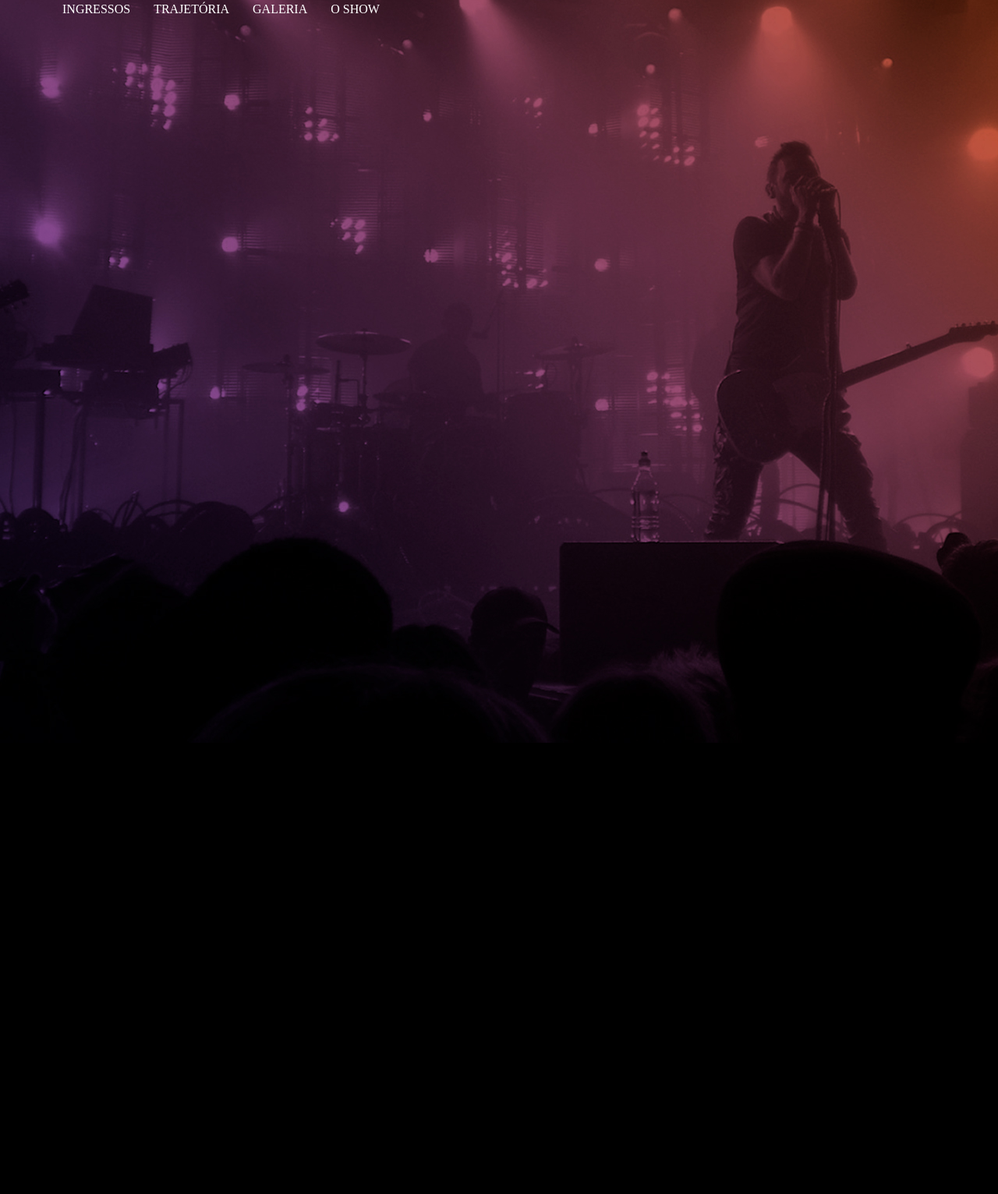
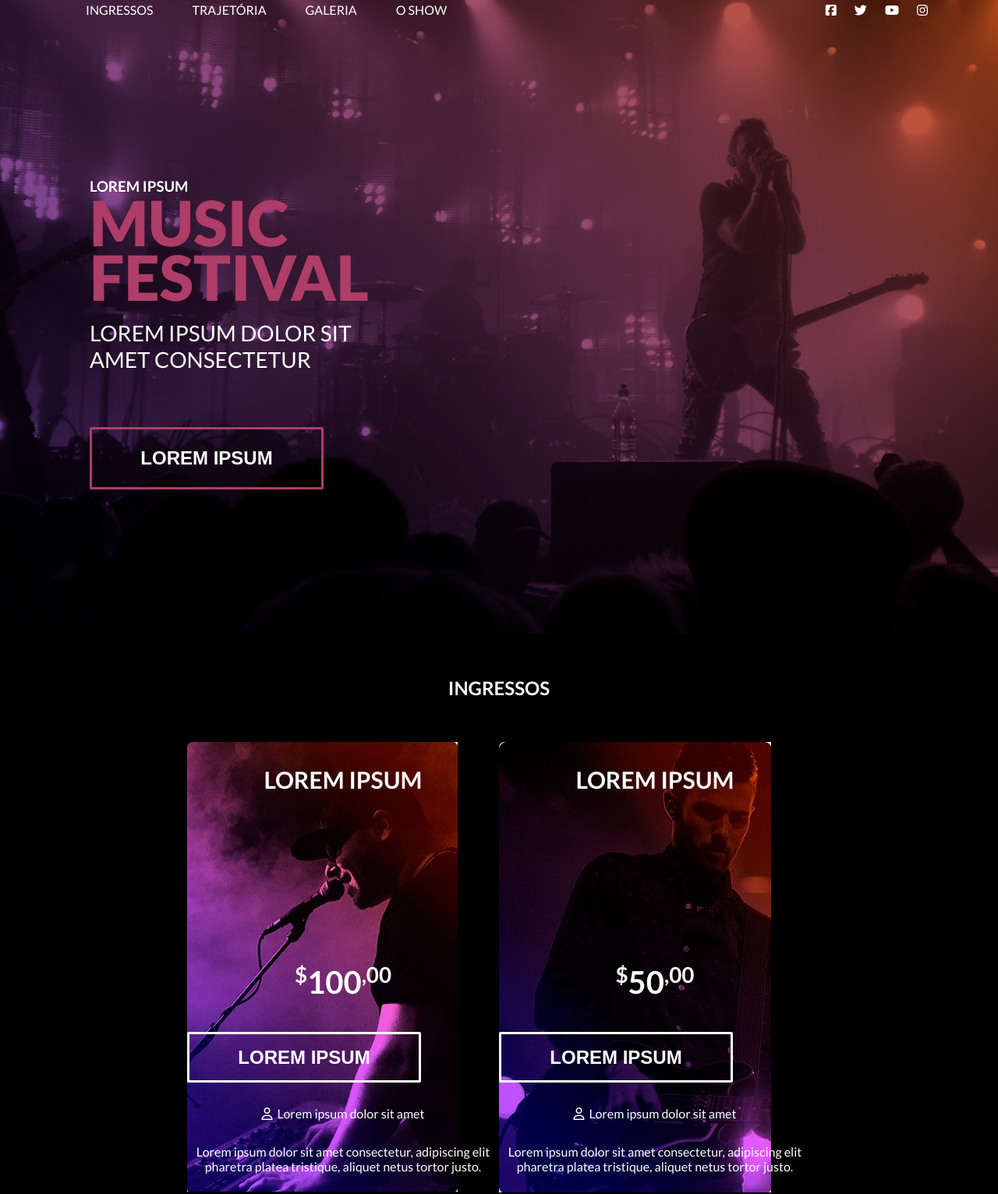
Before and after one commit to Neonila19/Music-Festival, a plain HTML site: page index.html in a window 1280 px wide. Shown: the part 27-1559 px from the top of the page at 78% size. Before the commit the page ends 980 px from the top, so only its background shows below. Drawn offline with Linux system fonts and the light colour scheme.

Commit message:
"third-commit"

```diff
--- a/index.html
+++ b/index.html
@@ -1,23 +1,27 @@
 <!DOCTYPE html>
-<html lang="en">
+<html lang="pt">
 <head>
     <meta charset="UTF-8">
     <meta name="viewport" content="width=device-width, initial-scale=">
-    <meta name="description" content="описание">
-    <meta name="keywords" content="ключевые слова">
+    <meta name="description" content="Music Festival">
+    <meta name="keywords" content="Music Festival">
     <meta http-equiv="X-UA-Compatible" content="IE=edge,chrome=1">
-    <meta property="og:title" content="">
-    <meta property="og:type" content="">
+    <meta property="og:title" content="Music Festival">
+    <meta property="og:type" content="Festival">
     <meta property="og:url" content="">
     <meta property="og:image" content="">
     <meta property="og:site_name" content="">
-    <meta property="og:description" content="">
+    <meta property="og:description" content="Music Festival">
     <title>Music Festival</title>
+    <link rel="preconnect" href="https://fonts.gstatic.com">
+    <link href="https://fonts.googleapis.com/css2?family=Lato:wght@300;400;700;900&display=swap" rel="stylesheet">
+    <script src="https://kit.fontawesome.com/59b7b5cd4e.js" crossorigin="anonymous"></script>
     <link rel="stylesheet" href="./style/custom.css">
 </head>
 <body>
     <header>
         <div class="container">
+            <div class="flex-wrap">
                 <nav>
                     <ul>
                         <li><a href="#">ingressos</a></li>
@@ -26,7 +30,46 @@
                         <li><a href="#">o show</a></li>
                     </ul>
                 </nav>
+                <div class="icons">
+                    <i class="fab fa-facebook-square"></i>
+                    <i class="fab fa-twitter"></i>
+                    <i class="fab fa-youtube"></i>
+                    <i class="fab fa-instagram"></i>
+                </div>
+            </div>
         </div>
     </header>
+    <section class="header-block">
+        <div class="container">
+            <div class="header-box">
+                <h3>Lorem ipsum</h3>
+                <h1>music<span>festival</span></h1>
+                <p>Lorem ipsum dolor sit amet consectetur</p>
+                <button class="btn btn-1">Lorem ipsum</button>
+            </div>
+        </div>
+    </section>
+    <section class="tickets-block">
+        <div class="container">
+            <h2>Ingressos</h2>
+            <div class="flex-container">
+                <div class="tickets_img_left">
+                    <h3>Lorem ipsum</h3>
+                    <h4><sup><small>$</small></sup>100<sup><small>,00</small></sup></h4>
+                    <button class="btn btn-2">Lorem ipsum</button>
+                    <p><i class="far fa-user"></i>Lorem ipsum dolor sit amet</p>
+                    <p>Lorem ipsum dolor sit amet consectetur, adipiscing elit pharetra platea tristique, aliquet netus tortor justo.</p>
+                </div>
+                <div class="tickets_img_right">
+                    <h3>Lorem ipsum</h3>
+                    <h4><sup><small>$</small></sup>50<sup><small>,00</small></sup></h4>
+                    <button class="btn btn-2">Lorem ipsum</button>
+                    <p><i class="far fa-user"></i>Lorem ipsum dolor sit amet</p>
+                    <p>Lorem ipsum dolor sit amet consectetur, adipiscing elit pharetra platea tristique, aliquet netus tortor justo.</p>
+                </div>
+            </div>
+            <div class="tickets_text">Lorem ipsum dolor sit amet consectetur adipisicing elit. Voluptatem aut quod dolorum recusandae? Ullam non, totam inventore architecto harum numquam quas in recusandae vel rerum aut fuga!</div>
+        </div>
+    </section>
 </body>
 </html>
--- a/style/custom.css
+++ b/style/custom.css
@@ -3,30 +3,148 @@
     padding: 0;
 }
 body {
-    background-color: black;
     color: white;
+    font-family: 'Lato', sans-serif;
+    font-weight: 400;
 }
 header {
-    background: url(../images/background_header.jpg) no-repeat center top / cover;
-    height: 980px;
+    min-height: 90px;
+    position: fixed;
+    width: 100%;
 }
 .container {
     max-width: 1120px;
     padding: 0 15px;
     margin: 0 auto;
-    clear: both;
+}
+.flex-wrap {
+    display: flex;
+    align-items: center;
+    justify-content: space-between;
 }
 header nav {
-    float: left;
     margin-top: 30px;
+    margin-left: 30px;
+}
+nav ul {
+    display: flex;
 }
 header nav ul li {
-    float: left;
     list-style-type: none;
     text-transform: uppercase;
-    margin-right: 30px;
+    margin-right: 50px;
 }
 header nav a {
     text-decoration: none;
+    color:white;
+}
+.icons {
+    margin-top: 30px;
+    cursor: pointer;
+    letter-spacing: 10px;
+}
+
+/* Block1 */
+
+.header-block {
+    background: url(../images/background_header.jpg) no-repeat center top / cover;
+    padding: 220px 0px 150px 0px;
+    text-transform: uppercase;
+}
+.header-box {
+    padding: 35px;
+}
+.header-block h1 {
+    font-size: 80px;
+    color: #ae3d67;
+    font-weight: 900;
+    line-height: 70px;
+}
+.header-block h1 span {
+    display: block;
+}
+.header-box p {
+    font-size: 28px;
+    max-width: 400px;
+    margin-top: 20px;
+    margin-bottom: 70px;
+}
+.btn {
+    border-radius: 2px;
+    border: 3px solid white;
+    text-align: center;
+    min-width: 300px;
+    background: transparent;
+    font-size: 24px;
+    font-weight: 700;
+    text-transform: uppercase;
     color: white;
+    cursor: pointer;
 }
+.btn:hover {
+
+}
+.btn-1 {
+    min-height: 80px;
+    border-color: #ae3d67;
+}
+
+/* Block2 */
+
+.tickets-block {
+    background: black;
+    min-height: 100vh;
+}
+h2 {
+    text-align: center;
+    text-transform: uppercase;
+    padding-top: 55px;
+    margin-bottom: 55px;
+}
+.tickets_img_left {
+    background: url(../images/sec2_pic1.jpg) no-repeat;
+    min-height: 100vh;
+    border-radius: 7px;
+}
+.tickets_img_right {
+    background: url(../images/sec2_pic2.jpg) no-repeat;
+    min-height: 100vh;
+    border-radius: 7px;
+}
+.flex-container {
+    display: flex;
+    justify-content: center;
+}
+.tickets-block h3 {
+    text-align: center;
+    text-transform: uppercase;
+    font-size: 30px;
+    margin-top: 30px;
+}
+h4 {
+    text-align: center;
+    font-size: 40px;
+    font-weight: 700;
+    margin-top: 210px;
+    margin-bottom: 40px;
+}
+.tickets-block p {
+    text-align: center;
+    max-width: 400px;
+    font-size: 16px;
+    margin-top: 30px;
+    margin-bottom: 30px;
+}
+.far {
+    padding-right: 6px;
+}
+.btn-2 {
+    min-height: 65px;
+
+}
+.tickets_text {
+    font-size: 22px;
+    text-align: center;
+    padding: 0px 60px 60px 0px;
+    margin: 0 auto;
+}
```
Lines whose indentation alone changed are shown as unchanged.
